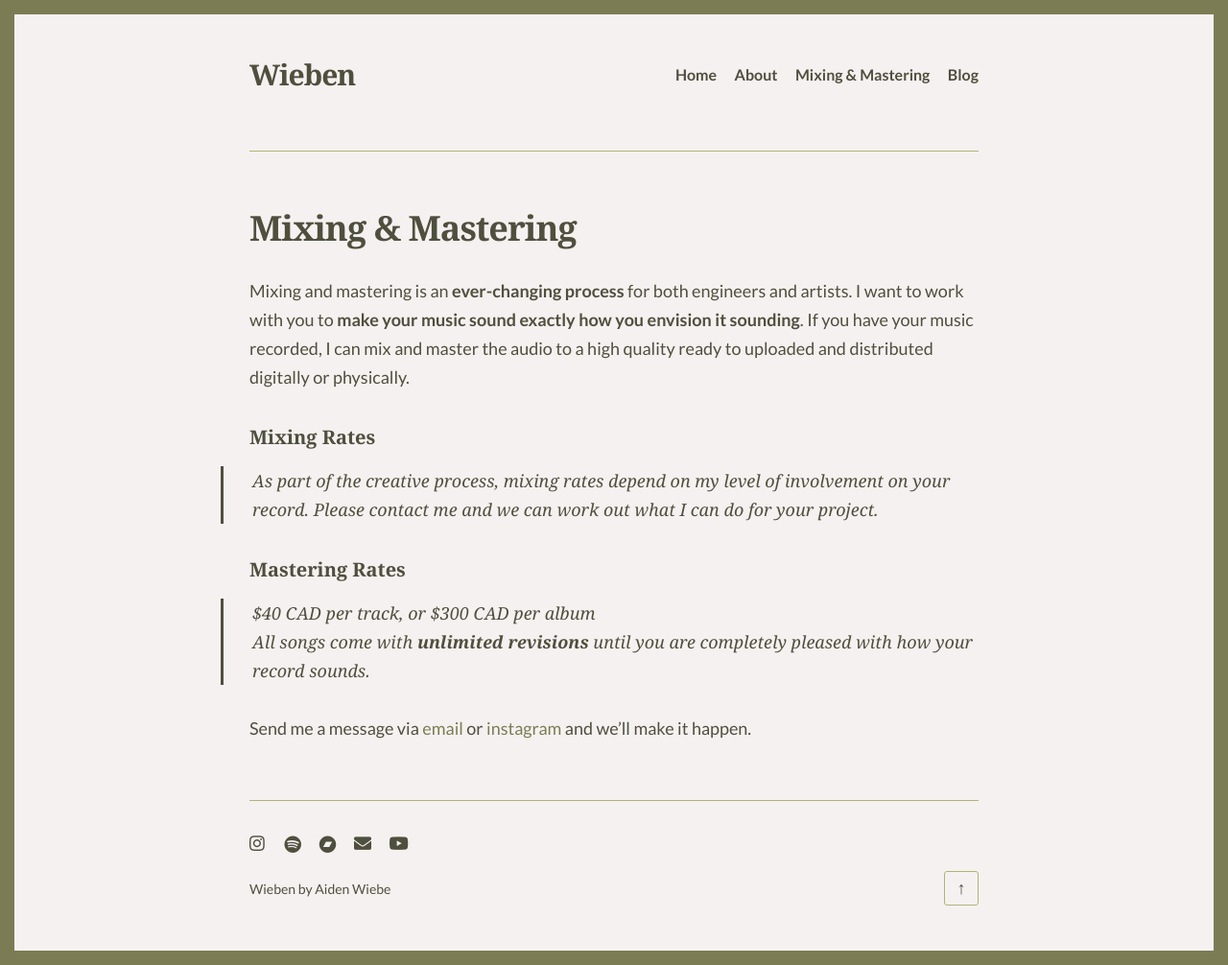
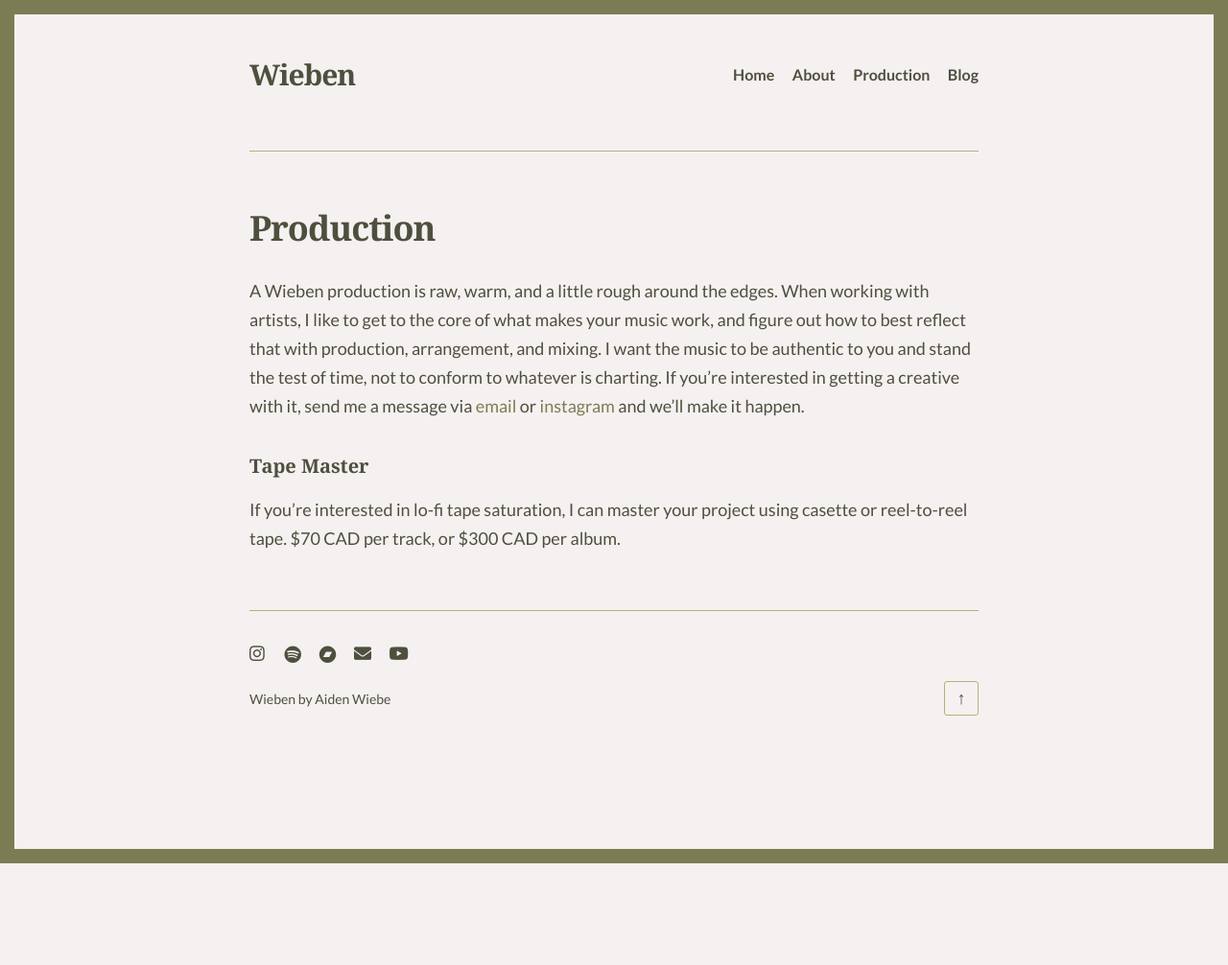
Before and after one commit to SamsonGoodenough/wieben-site, a Jekyll site: the page built from mixing-mastering.md, in a window 1280 px wide. Shown: the whole page at 96% size. Built offline with Jekyll 4.4.1, drawn with Linux system fonts in a browser that asks for light colours; some web fonts are replaced; after the commit the page ends 900 px from its top, so only the background shows below that.

Commit message:
production page

```diff
--- a/_config.yml
+++ b/_config.yml
@@ -12,7 +12,7 @@ lang: en-US
 title: "Wieben"
 
 # A description of your site for meta tag, search engine results.
-description: "Mixing and mastering services by Wieben"
+description: "Music production, mixing, and mastering services by Wieben"
 
 # The subpath of your site, e.g. /blog, for generating urls.
 baseurl: ""
@@ -32,8 +32,8 @@ navigation:
     url: /
   - text: About
     url: /about/
-  - text: Mixing & Mastering
-    url: /mixing-mastering/
+  - text: Production
+    url: /production/
   - text: Blog
     url: /blog/
 
--- a/mixing-mastering.md
+++ b/mixing-mastering.md
@@ -1,17 +1,11 @@
 ---
 layout: page
-title: Mixing & Mastering
-permalink: /mixing-mastering/
-description: Mixing and mastering is an ever-changing process for both engineers and artists. What are Wiebens thoughts on this?
+title: Production
+permalink: /production/
+description: Interested in working with Wieben on a track?
 ---
 
-Mixing and mastering is an **ever-changing process** for both engineers and artists. I want to work with you to **make your music sound exactly how you envision it sounding**. If you have your music recorded, I can mix and master the audio to a high quality ready to uploaded and distributed digitally or physically.
+A Wieben production is raw, warm, and a little rough around the edges.  When working with artists, I like to get to the core of what makes your music work, and figure out how to best reflect that with production, arrangement, and mixing.  I want the music to be authentic to you and stand the test of time, not to conform to whatever is charting.  If you're interested in getting a  creative with it, send me a message via [email](mailto:aidengwiebe@gmail.com) or [instagram](https://www.instagram.com/wiebenmusic/) and we'll make it happen.
 
-<h4>Mixing Rates</h4>
->As part of the creative process, mixing rates depend on my level of involvement on your record.  Please contact me and we can work out what I can do for your project.
-
-<h4>Mastering Rates</h4>
->$40 CAD per track, or $300 CAD per album<br>
->All songs come with **unlimited revisions** until you are completely pleased with how your record sounds.
-
-Send me a message via [email](mailto:aidengwiebe@gmail.com) or [instagram](https://www.instagram.com/wiebenmusic/) and we'll make it happen.
+<h4>Tape Master</h4>
+If you're interested in lo-fi tape saturation, I can master your project using casette or reel-to-reel tape.  $70 CAD per track, or $300 CAD per album.<br>
```
